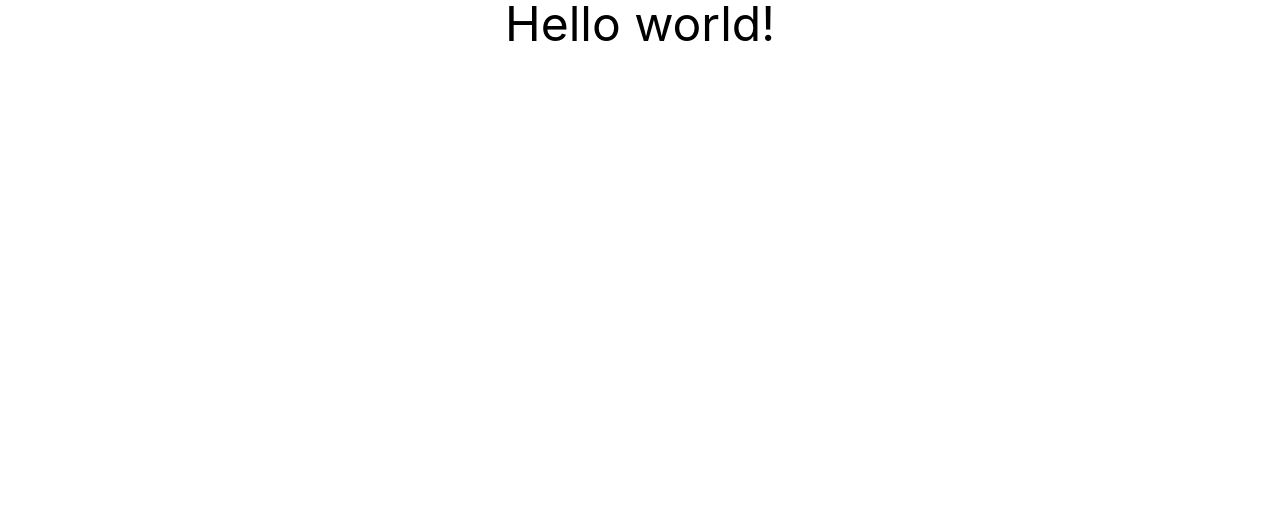
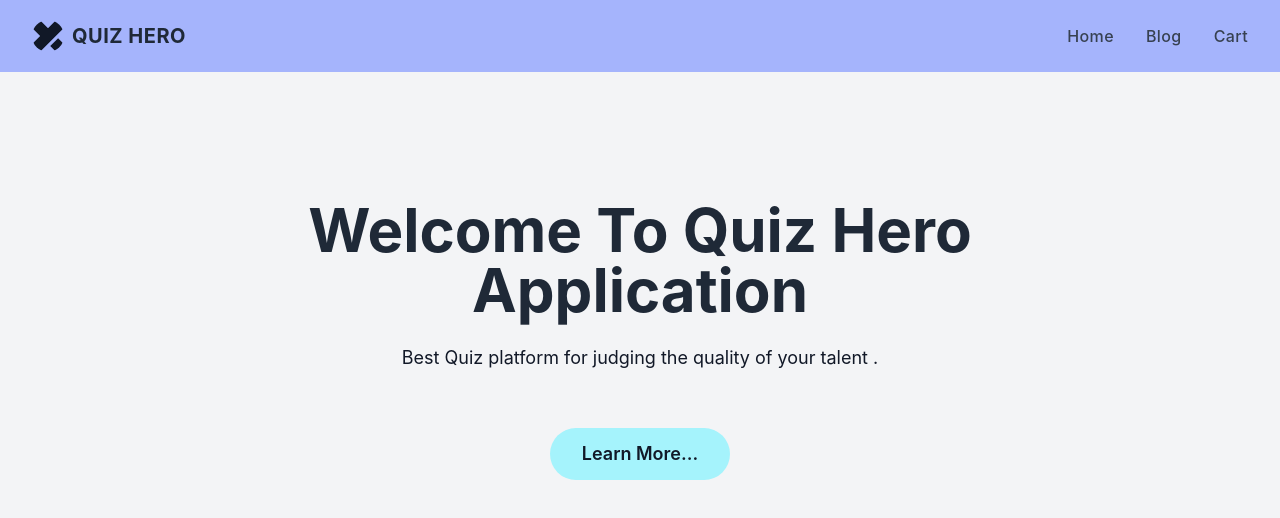
Before and after one commit to riadleon/Quiz-Hero---A-Quiz-App, a React (Create React App) app: page / in a window 1280 px wide. Shown: the top 518 px of the page. Built offline with nearby package versions, Linux system fonts and the light colour scheme.

Commit message:
home component added and showed on the ui

```diff
--- a/src/App.js
+++ b/src/App.js
@@ -1,14 +1,11 @@
 import logo from './logo.svg';
 import './App.css';
+import { RouterProvider } from 'react-router-dom';
+import router from './utils/routes'
 
 function App() {
-  return (
-    <div className="App">
-      <h1 className="text-5xl">
-        Hello world!
-      </h1>
-    </div>
-  );
+  return <RouterProvider router={router}></RouterProvider>
+
 }
 
 export default App;
--- a/src/components/Header.jsx
+++ b/src/components/Header.jsx
@@ -4,12 +4,12 @@ import { Link } from 'react-router-dom'
 const Header = () => {
     const [isMenuOpen, setIsMenuOpen] = useState(false)
     return (
-    <div className='px-4 py-5 mx-auto sm:max-w-xl md:max-w-full lg:max-w-screen-xl md:px-24 lg:px-8'>
+        <div className='px-4 py-5 mx-auto sm:max-w-xl md:max-w-full lg:max-w-full-xl md:px-24 lg:px-8 bg-indigo-300'>
             <div className='relative flex items-center justify-between'>
                 <Link
                     to='/'
-          aria-label='Smart Home'
-          title='Smart Home'
+                    aria-label='Quiz Hero'
+                    title='Quiz Hero'
                     className='inline-flex items-center'
                 >
                     <svg
@@ -21,7 +21,7 @@ const Header = () => {
                         <path d='M18.266 26.068l7.839-7.854 4.469 4.479c1.859 1.859 1.859 4.875 0 6.734l-1.104 1.104c-1.859 1.865-4.875 1.865-6.734 0zM30.563 2.531l-1.109-1.104c-1.859-1.859-4.875-1.859-6.734 0l-6.719 6.734-6.734-6.734c-1.859-1.859-4.875-1.859-6.734 0l-1.104 1.104c-1.859 1.859-1.859 4.875 0 6.734l6.734 6.734-6.734 6.734c-1.859 1.859-1.859 4.875 0 6.734l1.104 1.104c1.859 1.859 4.875 1.859 6.734 0l21.307-21.307c1.859-1.859 1.859-4.875 0-6.734z'></path>
                     </svg>
                     <span className='ml-2 text-xl font-bold tracking-wide text-gray-800 uppercase'>
-            Smart Home
+                        Quiz Hero
                     </span>
                 </Link>
                 <ul className='flex items-center hidden space-x-8 lg:flex'>
@@ -37,12 +37,12 @@ const Header = () => {
                     </li>
                     <li>
                         <Link
-              to='/shop'
+                            to='/blog'
                             aria-label='Shop'
                             title='Shop'
                             className='font-medium tracking-wide text-gray-700 transition-colors duration-200 hover:text-deep-purple-accent-400'
                         >
-              Shop
+                            Blog
                         </Link>
                     </li>
                     <li>
@@ -53,16 +53,6 @@ const Header = () => {
                             className='font-medium tracking-wide text-gray-700 transition-colors duration-200 hover:text-deep-purple-accent-400'
                         >
                             <p> Cart</p>
-            </Link>
-          </li>
-          <li>
-            <Link
-              to='/about'
-              aria-label='About Us'
-              title='About Us'
-              className='font-medium tracking-wide text-gray-700 transition-colors duration-200 hover:text-deep-purple-accent-400'
-            >
-              About Us
                         </Link>
                     </li>
                 </ul>
@@ -108,7 +98,7 @@ const Header = () => {
                                                 <path d='M18.266 26.068l7.839-7.854 4.469 4.479c1.859 1.859 1.859 4.875 0 6.734l-1.104 1.104c-1.859 1.865-4.875 1.865-6.734 0zM30.563 2.531l-1.109-1.104c-1.859-1.859-4.875-1.859-6.734 0l-6.719 6.734-6.734-6.734c-1.859-1.859-4.875-1.859-6.734 0l-1.104 1.104c-1.859 1.859-1.859 4.875 0 6.734l6.734 6.734-6.734 6.734c-1.859 1.859-1.859 4.875 0 6.734l1.104 1.104c1.859 1.859 4.875 1.859 6.734 0l21.307-21.307c1.859-1.859 1.859-4.875 0-6.734z'></path>
                                             </svg>
                                             <span className='ml-2 text-xl font-bold tracking-wide text-gray-800 uppercase'>
-                        Smart Home
+                                                Quiz Hero
                                             </span>
                                         </Link>
                                     </div>
@@ -132,12 +122,12 @@ const Header = () => {
                                     <ul className='space-y-4'>
                                         <li>
                                             <Link
-                        to='/shop'
+                                                to='/blog'
                                                 aria-label='Shop'
                                                 title='Shop'
                                                 className='font-medium tracking-wide text-gray-700 transition-colors duration-200 hover:text-deep-purple-accent-400'
                                             >
-                        Shop
+                                                Blog
                                             </Link>
                                         </li>
                                         <li>
@@ -148,16 +138,6 @@ const Header = () => {
                                                 className='font-medium tracking-wide text-gray-700 transition-colors duration-200 hover:text-deep-purple-accent-400'
                                             >
                                                 <p> Cart</p>
-                      </Link>
-                    </li>
-                    <li>
-                      <Link
-                        to='/about'
-                        aria-label='About Us'
-                        title='About Us'
-                        className='font-medium tracking-wide text-gray-700 transition-colors duration-200 hover:text-deep-purple-accent-400'
-                      >
-                        About Us
                                             </Link>
                                         </li>
                                     </ul>
--- /dev/null
+++ b/src/components/Home.jsx
@@ -0,0 +1,32 @@
+import React from "react";
+import { Link } from "react-router-dom";
+
+const Home = () => {
+    return (
+        <section>
+            <div className="bg-gray-100">
+                <div className="container flex flex-col items-center px-4 py-16 pb-24 mx-auto text-center lg:pb-56 md:py-32 md:px-10 lg:px-32 text-gray-900">
+                    <h1 className="text-5xl font-bold leading-none sm:text-6xl xl:max-w-3xl text-gray-800">
+                        Welcome To Quiz Hero Application
+                    </h1>
+                    <p className="mt-6 mb-8 text-lg sm:mb-12 xl:max-w-3xl text-gray-900">
+                        Best Quiz platform for judging the quality of your talent .
+                    </p>
+                    <div className="flex flex-wrap justify-center">
+                        <Link to="/blog">
+                            <button
+                                type="button"
+                                className="px-8 py-3 m-2 text-lg font-semibold rounded-full  text-gray-900 hover:bg-cyan-400 bg-cyan-200"
+                            >
+                                Learn More...
+                            </button>
+                        </Link>
+
+                    </div>
+                </div>
+            </div>
+        </section>
+    );
+};
+
+export default Home;
--- /dev/null
+++ b/src/components/Root.jsx
@@ -0,0 +1,14 @@
+import React from 'react';
+import { Outlet } from 'react-router-dom';
+import Header from './Header';
+
+const Root = () => {
+    return (
+        <div>
+            <Header></Header>
+            <Outlet></Outlet>
+        </div>
+    );
+};
+
+export default Root;
```
Also changed, not shown: src/utils/routes.js (+9 -1 lines). Lines whose indentation alone changed are shown as unchanged.
